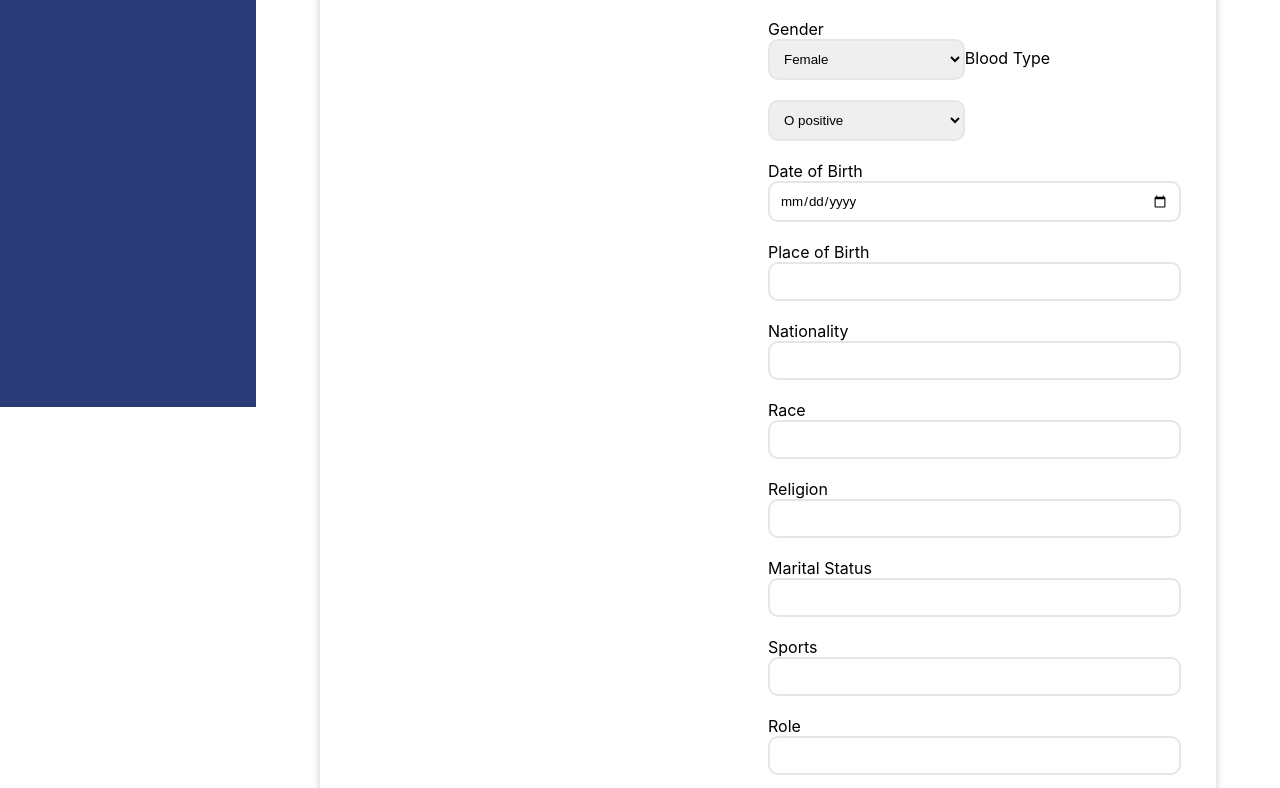
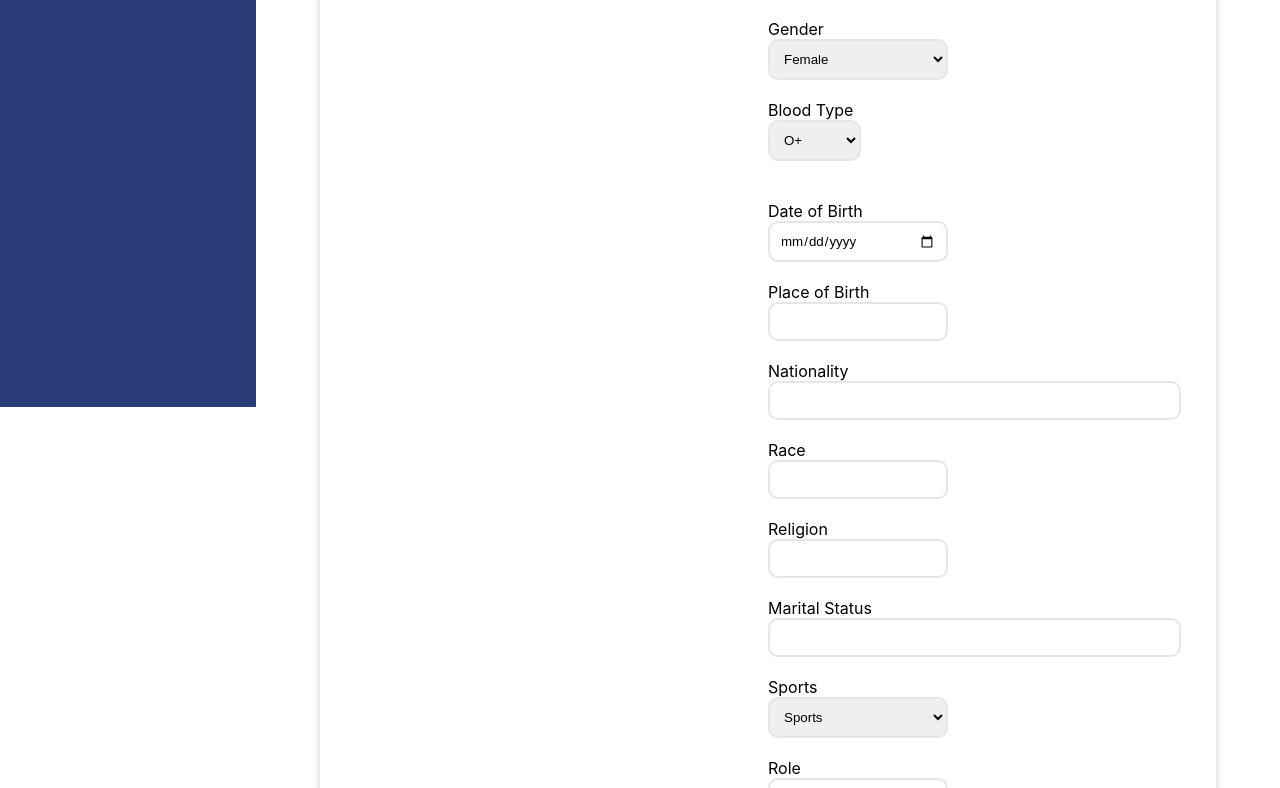
Before and after one commit to idlefrenchfry/LIFE-React, a React (Create React App) app: page /Members/Add in a window 1280 px wide. Shown: the part 393-1181 px from the top of the page. Built offline with nearby package versions, Linux system fonts and the light colour scheme.

Commit message:
Edited html markup for styling purposes

```diff
--- a/src/pages/AddCoach.js
+++ b/src/pages/AddCoach.js
@@ -124,6 +124,7 @@ function AddCoach() {
                             {/* ---------- DOCUMENTS ---------- */}
                             <label htmlFor="resumeCv">Resume / CV</label>
                             <input id="resumeCv" name="resumeCv" type="file"></input>
+
                             {/* ---------- COACHING QUALIFICATIONS ---------- */}
                             <label htmlFor="coachQual">Coaching Qualifications</label>
                             <input id="coachQual" name="coachQual" type="file"></input>
--- a/src/pages/AddMember.js
+++ b/src/pages/AddMember.js
@@ -73,74 +73,109 @@ function AddMembers() {
                             <input id="cName" name="cName" type="text"></input>
                             <br />
 
+                            {/* Splitting */}
+                            <div className="split">
                                 {/* ---------- GENDER ---------- */}
+                                <div>
                                     <label htmlFor="gender">Gender</label>
                                     <br />
-                            <select className="split" id="gender" name="gender">
+                                    <select id="gender" name="gender">
                                         <option value="female">Female</option>
                                         <option value="male">Male</option>
                                     </select>
+                                </div>
 
                                 {/* ---------- USER BLOODTYPE ---------- */}
+                                <div>
                                     <label htmlFor="uBloodtype">Blood Type</label>
-                            <select className="split" id="uBloodtype" name="uBloodtype">
-                                <option value="opos">O positive</option>
-                                <option value="oneg">O negative</option>
-                                <option value="apos">A positive</option>
-                                <option value="aneg">A negative</option>
-                                <option value="bpos">B positive</option>
-                                <option value="bneg">B negative</option>
-                                <option value="abpoos">AB positive</option>
-                                <option value="abneg">AB negative</option>
+                                    <br />
+                                    <select id="uBloodtype" name="uBloodtype" style={{ width: "40%" }}>
+                                        <option value="opos">O+</option>
+                                        <option value="oneg">O-</option>
+                                        <option value="apos">A+</option>
+                                        <option value="aneg">A-</option>
+                                        <option value="bpos">B+</option>
+                                        <option value="bneg">B-</option>
+                                        <option value="abpoos">AB+</option>
+                                        <option value="abneg">AB-</option>
                                     </select>
+                                </div>
+                            </div>
                             <br />
 
+                            {/* Splitting */}
+                            <div className="split">
                                 {/* ---------- DOB ---------- */}
+                                <div>
                                     <label htmlFor="dob">Date of Birth</label>
                                     <input type="date" id="dob" name="dob"
                                         max={today.getFullYear() + "-" + today.getMonth() + "-" + today.getDate()}></input>
                                     <br />
-                            {/* PLACE OF BIRTH */}
+                                </div>
+
+                                {/* ---------- PLACE OF BIRTH ---------- */}
+                                <div>
                                     <label htmlFor="birthplace">Place of Birth</label>
                                     <br />
                                     <input id="birthplace" name="birthplace" type="text"></input>
                                     <br />
+                                </div>
+                            </div>
 
-                            {/* NATIONALITY */}
+                            {/* ---------- NATIONALITY ---------- */}
                             <label htmlFor="nationality">Nationality</label>
                             <br />
                             <input id="nationality" name="nationality" type="text"></input>
                             <br />
 
-                            {/* RACE */}
+                            <div className="split">
+                                {/* ---------- RACE ---------- */}
+                                <div>
                                     <label htmlFor="race">Race</label>
                                     <br />
                                     <input id="race" name="race" type="text"></input>
                                     <br />
+                                </div>
 
-                            {/* RELIGION */}
+                                {/* ---------- RELIGION ---------- */}
+                                <div>
                                     <label htmlFor="religion">Religion</label>
                                     <br />
                                     <input id="religion" name="religion" type="text"></input>
                                     <br />
+                                </div>
+                            </div>
 
-                            {/* MARITAL STATUS */}
+                            {/* ---------- MARITAL STATUS ---------- */}
                             <label htmlFor="marital">Marital Status</label>
                             <br />
                             <input id="marital" name="marital" type="text"></input>
                             <br />
 
-                            {/* SPORTS */}
+                            <div className="split">
+                                {/* ---------- SPORTS ---------- */}
+                                <div>
                                     <label htmlFor="sports">Sports</label>
                                     <br />
-                            <input id="sports" name="sports" type="text"></input>
+                                    <select id="sports" name="sports">
+                                        <option value="">Sports</option>
+                                        <option value="archery">Archery</option>
+                                        <option value="badminton">Badminton</option>
+                                        <option value="basketball">Basketball</option>
+                                        <option value="football">Football</option>
+                                        <option value="table tennis">Table Tennis</option>
+                                    </select>
                                     <br />
+                                </div>
 
-                            {/* ROLE */}
+                                {/* ---------- ROLE ---------- */}
+                                <div>
                                     <label htmlFor="role">Role</label>
                                     <br />
                                     <input id="role" name="role" type="text"></input>
                                     <br />
+                                </div>
+                            </div>
                         </div>
                     </div>
 
@@ -178,7 +213,7 @@ function AddMembers() {
                 </div>
 
                 <div style={displaySection("2")}>
-                    <div id="condition">
+                    <div id="medCondition">
                         <h3>Condition</h3>
                         <div className="inputs">
                             {/* ---------- DISABILITY/MEDICAL CONDITION ---------- */}
@@ -194,6 +229,7 @@ function AddMembers() {
                                 <option value="congenital">Congenital</option>
                                 <option value="others">Others</option>
                             </select>
+                            <br />
 
                             {/* DALIY AID DETALIS */}
                             <label htmlFor="dailyAids">Daily Aids (If Applicable)</label>
@@ -209,7 +245,7 @@ function AddMembers() {
                         </div>
                     </div>
 
-                    <div id="dailyaid">
+                    <div id="dailyAidDetails">
                         <h3>Daily Aid Details</h3>
                         <div className="inputs">
                             {/* DALIY AID DETALIS */}
@@ -258,7 +294,7 @@ function AddMembers() {
                 </div>
 
                 <div style={displaySection("3")}>
-                    <div id="condition">
+                    <div id="kin">
                         <h3>Next of Kin Details</h3>
                         <div className="inputs">
                             {/* ---------- KIN/GUARDIAN NAME ---------- */}
@@ -286,19 +322,23 @@ function AddMembers() {
                             <br />
 
                             {/* ---------- BLOOD TYPE ---------- */}
+                            <div className="split">
+                                <div>
                                     <label htmlFor="kgBloodtype">Blood Type</label>
                                     <br />
-                            <select className="split" id="kgBloodtype" name="kgBloodtype">
-                                <option value="opos">O positive</option>
-                                <option value="oneg">O negative</option>
-                                <option value="apos">A positive</option>
-                                <option value="aneg">A negative</option>
-                                <option value="bpos">B positive</option>
-                                <option value="bneg">B negative</option>
-                                <option value="abpoos">AB positive</option>
-                                <option value="abneg">AB negative</option>
+                                    <select id="kgBloodtype" name="kgBloodtype" style={{width: "40%"}}>
+                                        <option value="opos">O+</option>
+                                        <option value="oneg">O-</option>
+                                        <option value="apos">A+</option>
+                                        <option value="aneg">A-</option>
+                                        <option value="bpos">B+</option>
+                                        <option value="bneg">B-</option>
+                                        <option value="abpoos">AB+</option>
+                                        <option value="abneg">AB-</option>
                                     </select>
                                     <br />
+                                </div>
+                            </div>
                         </div>
                     </div>
 
```
Lines whose indentation alone changed are shown as unchanged.
